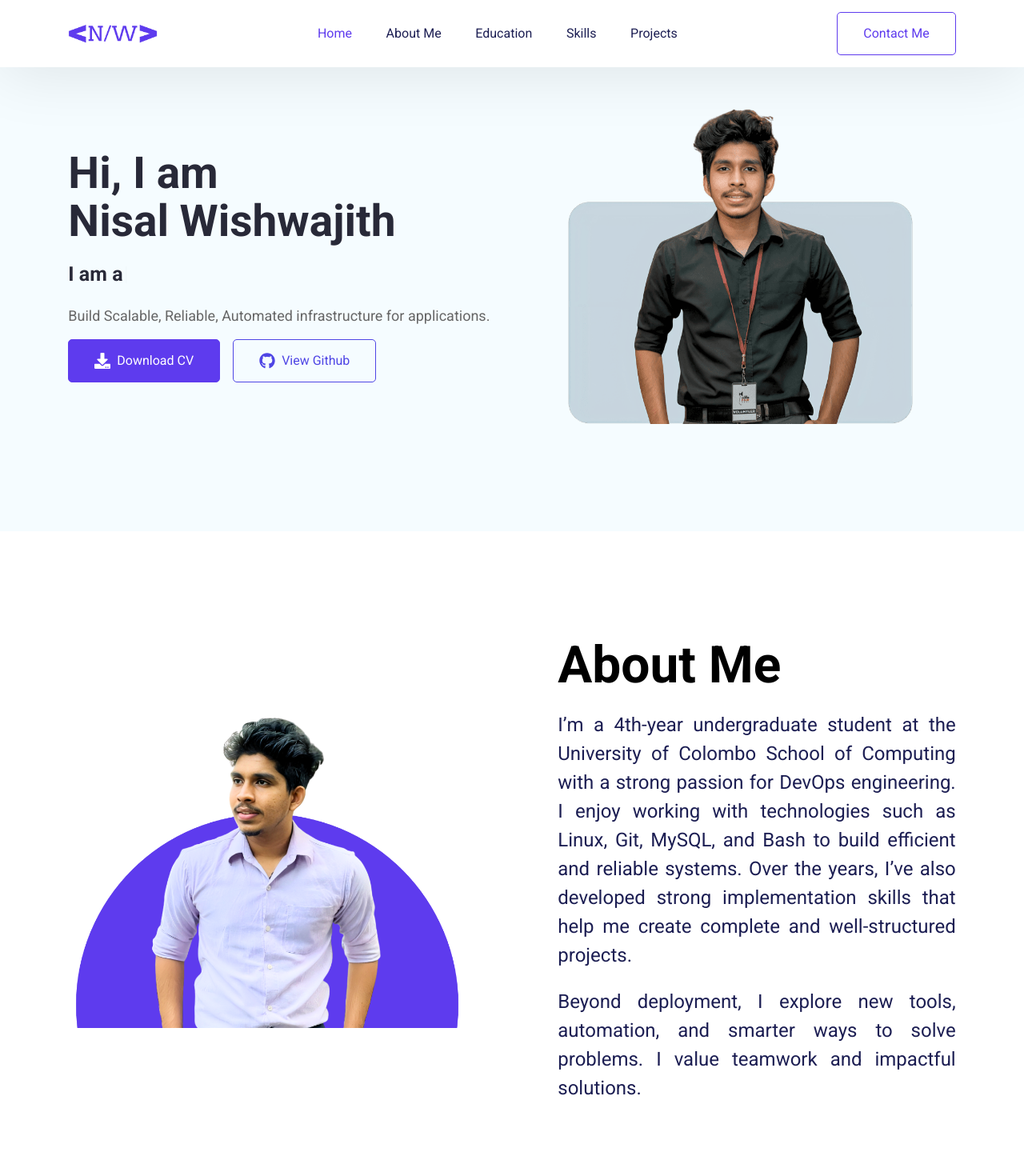
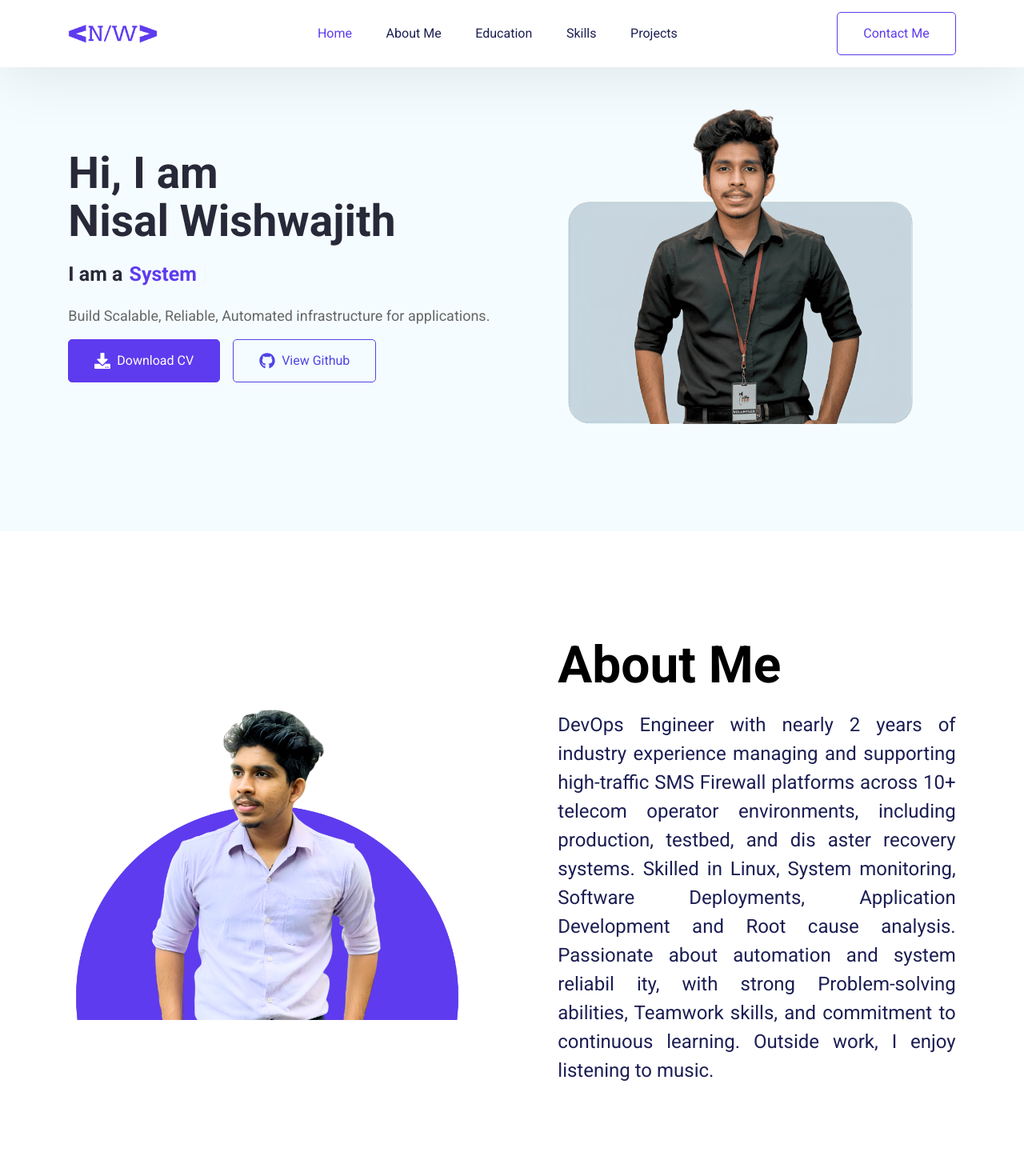
Before and after one commit to NisalWishwajith/My-portfolio, a React (Create React App) app: page / in a window 1280 px wide. Shown: the top 1470 px of the page at 80% size. Built offline with nearby package versions, Linux system fonts and the light colour scheme.

Commit message:
fix(): updated cv and create about me section, update location of home then add tiktok to bottom

```diff
--- a/src/App.css
+++ b/src/App.css
@@ -896,3 +896,7 @@ input[type="checkbox"] {
 }
 
 /* Responsive Screens Ends*/
+
+.Typewriter__wrapper {
+  color: #5e3bee;
+}
--- a/src/Pages/Home/About.jsx
+++ b/src/Pages/Home/About.jsx
@@ -8,14 +8,12 @@ export default function About() {
         <div className="hero--section--content">
           <h1 className="skills--section--heading"> About Me </h1>
           <p className="hero--section-description text-justify">
-            I’m a 4th-year undergraduate student at the University of Colombo School of Computing with a strong passion
-            for DevOps engineering. I enjoy working with technologies such as Linux, Git, MySQL, and Bash to
-            build efficient and reliable systems. Over the years, I’ve also developed strong implementation skills
-            that help me create complete and well-structured projects.
-          </p>
-          <p className="hero--section-description text-justify">
-            Beyond deployment, I explore new tools, automation, and smarter ways to solve problems. I value
-            teamwork and impactful solutions.
+            DevOps Engineer with nearly 2 years of industry experience managing and supporting high-traffic SMS
+            Firewall platforms across 10+ telecom operator environments, including production, testbed, and dis
+            aster recovery systems. Skilled in Linux, System monitoring, Software Deployments,
+            Application Development and Root cause analysis. Passionate about automation and system reliabil
+            ity, with strong Problem-solving abilities, Teamwork skills, and commitment to continuous learning.
+            Outside work, I enjoy listening to music.
           </p>
         </div>
       </div>
--- a/src/Pages/Home/Contact.jsx
+++ b/src/Pages/Home/Contact.jsx
@@ -3,6 +3,8 @@ import { Link } from "react-router-dom";
 import emailjs from '@emailjs/browser';
 import { MdEmail } from "react-icons/md";
 import { FaPhone } from "react-icons/fa6";
+// import address icon
+import { FaMapMarkerAlt } from "react-icons/fa";
 
 
 export default function Contact() {
@@ -99,10 +101,20 @@ export default function Contact() {
           <Link
             to={`tel:+94715714175`}
             target='_blank'
-            className="flex justify-center items-center gap-3 px-6 py-2 rounded-lg bg-green-50 text-green-700 font-medium border border-green-500 hover:bg-green-500 hover:text-white transition duration-300"
+            className="flex justify-center items-center gap-3 px-6 py-2 rounded-lg bg-green-50 text-green-700 font-medium border border-green-300 hover:bg-green-500 hover:text-white transition duration-300"
           >
             <FaPhone size={20} />
             +94 71 571 4175
+          </Link>
+
+
+          <Link
+            to={`https://maps.app.goo.gl/xLTZyZjJ7bKSss6Q7`}
+            target='_blank'
+            className="flex justify-center items-center gap-3 px-6 py-2 rounded-lg bg-yellow-50 text-yellow-700 font-medium border border-yellow-500 hover:bg-yellow-300 hover:text-black transition duration-300"
+          >
+            <FaMapMarkerAlt size={20} />
+            222/1, Athurugiriya Road, Kottawa, Pannipitiya, Sri Lanka
           </Link>
         </div>
       </form>
--- a/src/Pages/Home/Footer.jsx
+++ b/src/Pages/Home/Footer.jsx
@@ -118,7 +118,21 @@ function Footer() {
                 />
               </a>
             </li>
-
+            <li>
+              <a
+                href="https://web.facebook.com/profile.php?id=100069813968886"
+                className="navbar--content"
+                target="_blank"
+                rel="noreferrer"
+              >
+                <img
+                  src="/img/tiktok.svg"
+                  alt="Tiktok"
+                  width="23"
+                  height="23"
+                />
+              </a>
+            </li>
             <li>
               <a
                 href="https://www.linkedin.com/in/nisal-wishwajith-163aa5314/"
--- a/src/Pages/Home/Hero.jsx
+++ b/src/Pages/Home/Hero.jsx
@@ -32,10 +32,11 @@ export default function Hero() {
             <br />
             Nisal Wishwajith
           </h1>
-          <div className="section--title1">
+          <div className="section--title1 gap-2">
+            <span>I am a </span>
             <Typewriter
               options={{
-                strings: ["I am a DevOps Engineer", "I am a System Engineer", "I am a SRE", "I am a Cloud Engineer", "I am a Automation Engineer", "I am a Web Developer"],
+                strings: ["DevOps Engineer", "System Engineer", "SRE", "Cloud Engineer", "Web Developer"],
                 autoStart: true,
                 loop: true,
                 delay: 100,
@@ -82,7 +83,7 @@ export default function Hero() {
       </div>
 
       <div className="hero--section--img">
-        <img src="./img/heroimg.png" alt="Nisal Wishwajith – Devops Engineer and DevOps Engineer" />
+        <img src="./img/heroimg.png" alt="Nisal Wishwajith – DevOps Engineer" />
       </div>
     </section>
   );
```
Also changed, not shown: public/img/tiktok.svg (added), 1 other file (tests, documents, lock files or other folders).
